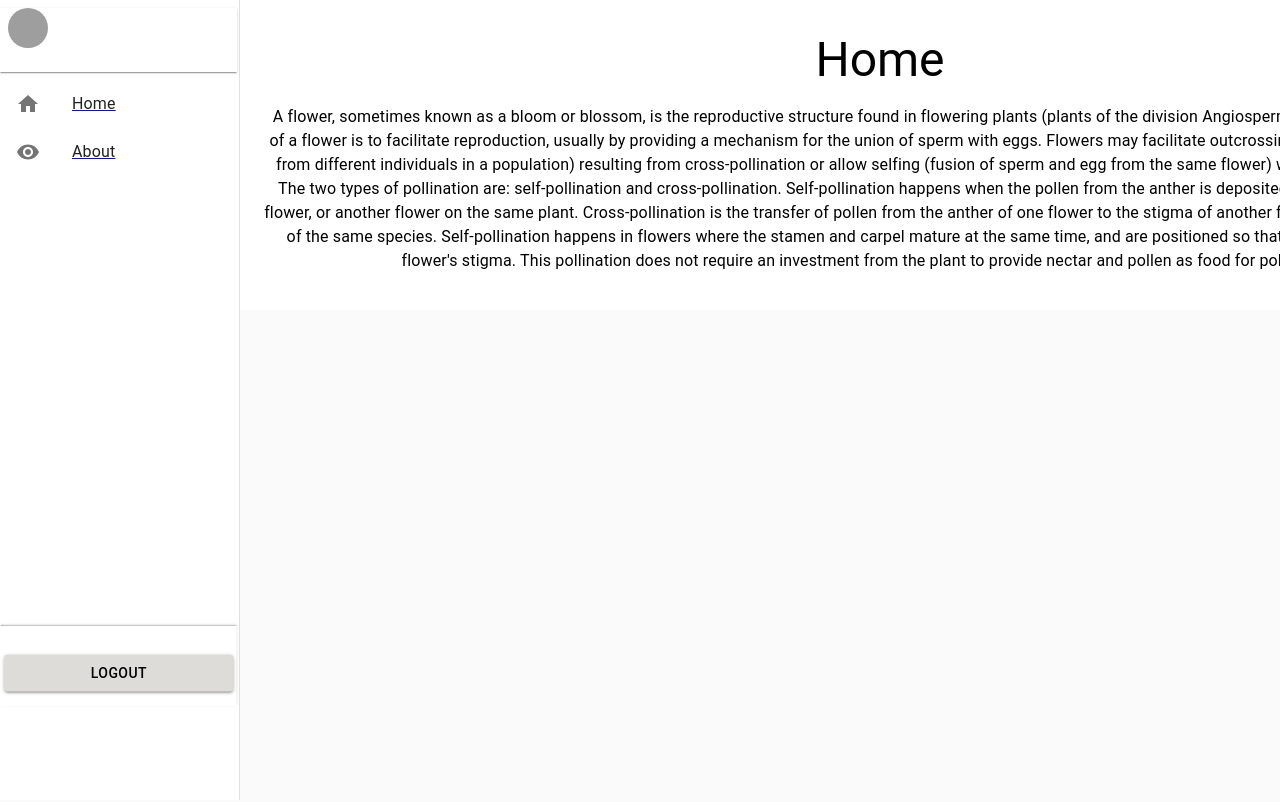
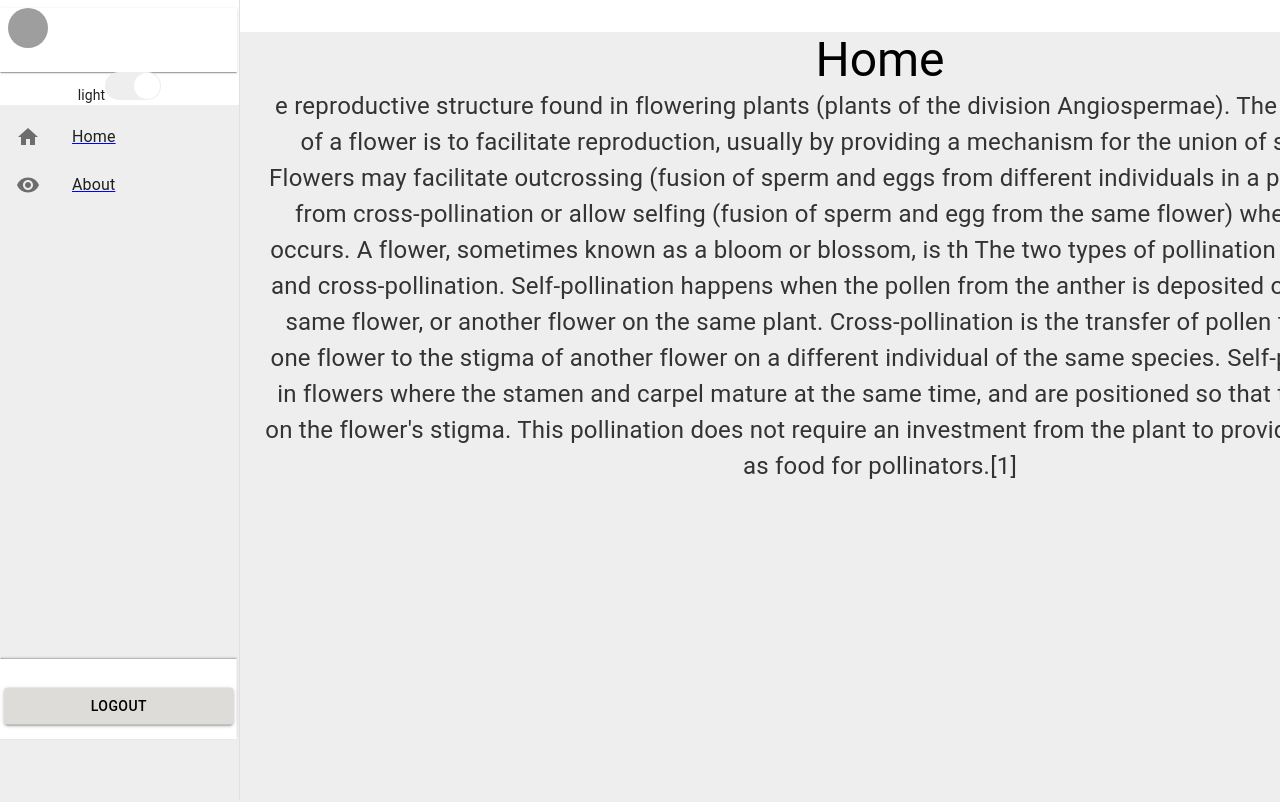
Before and after one commit to govindasamy/react_typescript, a React (Create React App) app: page / in a window 1280 px wide. Shown: the top 802 px of the page. Built offline with nearby package versions, Linux system fonts and the light colour scheme; grey boxes are pictures that could not be loaded; the HTML template or start-up script is replaced by a standard one.

Commit message:
Dark ThemePhase 2

```diff
--- a/package.json
+++ b/package.json
@@ -5,9 +5,9 @@
   "dependencies": {
     "@emotion/react": "^11.7.1",
     "@emotion/styled": "^11.6.0",
+    "@material-ui/core": "^4.12.3",
     "@mui/icons-material": "^5.3.0",
     "@mui/material": "^5.3.0",
-    "@material-ui/core": "^4.12.3",
     "@mui/styled-engine": "^5.3.0",
     "@testing-library/jest-dom": "^5.16.1",
     "@testing-library/react": "^12.1.2",
@@ -16,6 +16,7 @@
     "@types/node": "^16.11.19",
     "@types/react": "^17.0.38",
     "@types/react-dom": "^17.0.11",
+    "@types/styled-components": "^5.1.21",
     "axios": "^0.24.0",
     "firebase": "^8.3.1",
     "react": "^17.0.2",
@@ -23,9 +24,12 @@
     "react-redux": "^7.2.6",
     "react-router-dom": "^5.2.0",
     "react-scripts": "5.0.0",
+    "react-switch": "^6.0.0",
     "redux": "^4.1.2",
     "redux-logger": "^3.0.6",
     "redux-thunk": "^2.4.1",
+    "styled-components": "^5.3.3",
+    "styled-theming": "^2.2.0",
     "typescript": "^4.5.4",
     "web-vitals": "^2.1.3"
   },
--- /dev/null
+++ b/src/AppTheme.tsx
@@ -0,0 +1,7 @@
+import { CSSProperties } from "react";
+
+export interface AppTheme {
+    dark: CSSProperties;
+    light: CSSProperties;
+    common: CSSProperties;
+}
--- a/src/Component/card.tsx
+++ b/src/Component/card.tsx
@@ -6,6 +6,7 @@ import CardContent from '@mui/material/CardContent';
 import Button from '@mui/material/Button';
 import Typography from '@mui/material/Typography';
 import Check from './check';
+import SideMenu from '../Components/SideMenu'
 const bull = (
   <Box
     component="span"
@@ -19,7 +20,7 @@ export default function BasicCard() {
   return (
     <Card sx={{height:'100%',borderRadius:'0' }}>
 
-
+        {/* <SideMenu/> */}
           <Check/>
 
 
--- a/src/Component/check.tsx
+++ b/src/Component/check.tsx
@@ -6,6 +6,7 @@ import CardActions from '@mui/material/CardActions';
 import CardContent from '@mui/material/CardContent';
 import Button from '@mui/material/Button';
 import Typography from '@mui/material/Typography';
+import SideMenu from '../Components/SideMenu'
 const bull = (
     <Box
       component="span"
@@ -22,12 +23,13 @@ function check() {
       <CardContent>
 
 
-        <Login/>
+        {/* <Login/> */}
       </CardContent>
       <CardActions>
         <Button size="small">Learn More</Button>
       </CardActions>
     </Card>
+    <SideMenu/>
 
         </div>
     )
--- a/src/Components/AppMenu.tsx
+++ b/src/Components/AppMenu.tsx
@@ -1,8 +1,8 @@
-
-import React from 'react'
+import React, { useState } from "react";
 import { makeStyles, createStyles } from '@material-ui/core/styles'
-
-
+import { ThemeContext } from "../App";
+import { AppTheme } from "../AppTheme";
+import ToggleButton from '../Component/ThemeToggle'
 import Buttonss from './Button';
 import  ImageAvatars from './SideTopMenu'
 import HomeIcon from '@mui/icons-material/Home';
@@ -16,12 +16,54 @@ import {
   ListItemIcon, ListItemText,
   Container, Typography,Button
 } from "@material-ui/core";
+import { useContext } from 'react';
 
 const AppMenu: React.FC = () => {
 const classes = useStyles()
 
+const { theme } = useContext(ThemeContext);
+
+const straplineStyle: AppTheme = {
+    dark: {
+        color: '#eee',
+    },
+    light: {
+        color: '#333',
+    },
+    common: {
+        fontWeight: 400,
+        transition: 'all 1s ease',
+        fontSize: '1.5rem',
+    }
+};
+
+const themeStylet = {
+    ...(theme === 'light' ? straplineStyle.light : straplineStyle.dark),
+    ...straplineStyle.common,
+};
+const heroStyle: AppTheme = {
+  dark: {
+    backgroundColor: "#333",
+    color: "white",
+  },
+  light: {
+    backgroundColor: "#eee	",
+    color: "black",
+  },
+  common: {
+    transition: "all 1s ease",
+    height: "1400px",
+  },
+};
+
+
+const themeStyle = {
+  ...(theme === "light" ? heroStyle.light : heroStyle.dark),
+  ...heroStyle.common,
+};
+
   return (
-    <div>
+    <div  style={themeStyle}>
 
     <Router >
       <div style={{ display: 'flex' }}>
@@ -33,8 +75,8 @@ const classes = useStyles()
           classes={{ paper: classes.drawerPaper }}
         >
           <ImageAvatars/>
-
-          <List   >
+           <ToggleButton/>
+          <List  style={themeStyle}  >
             <Link to="/" className={classes.link}>
               <ListItem button>
                 <ListItemIcon>
@@ -58,25 +100,39 @@ const classes = useStyles()
        <Switch>
           <Route exact path="/"  >
             <Container>
-              <Typography variant="h3" gutterBottom>
+              <Typography style={themeStyle} variant="h3" gutterBottom>
                 Home
+                <Typography style={themeStylet} variant="body1" gutterBottom>
+                    e reproductive structure found in flowering plants (plants of the division Angiospermae).
+                    The biological function of a flower is to facilitate reproduction,
+                    usually by providing a mechanism for the union of sperm with eggs.
+                    Flowers may facilitate outcrossing (fusion of sperm and eggs from different individuals in a population) resulting from cross-pollination
+                    or allow selfing (fusion of sperm and egg from the same flower) when self-pollination occurs.
+                    A flower, sometimes known as a bloom or blossom, is th
+
+                    The two types of pollination are: self-pollination and cross-pollination.
+                    Self-pollination happens when the pollen from the anther is deposited on the stigma of the same flower,
+                    or another flower on the same plant. Cross-pollination is the transfer of pollen from the anther of one flower
+                    to the stigma of another flower on a different individual of the same species. Self-pollination happens in
+                    flowers where the stamen and carpel mature at the same time, and are positioned so that the pollen can land
+                    on the flower's stigma. This pollination does not require an investment from the plant to provide nectar
+                    and pollen as food for pollinators.[1]
+               </Typography>
               </Typography>
-              <Typography variant="body1" gutterBottom>
-              A flower, sometimes known as a bloom or blossom, is the reproductive structure found in flowering plants (plants of the division Angiospermae). The biological function of a flower is to facilitate reproduction, usually by providing a mechanism for the union of sperm with eggs. Flowers may facilitate outcrossing (fusion of sperm and eggs from different individuals in a population) resulting from cross-pollination or allow selfing (fusion of sperm and egg from the same flower) when self-pollination occurs.
 
-The two types of pollination are: self-pollination and cross-pollination. Self-pollination happens when the pollen from the anther is deposited on the stigma of the same flower, or another flower on the same plant. Cross-pollination is the transfer of pollen from the anther of one flower to the stigma of another flower on a different individual of the same species. Self-pollination happens in flowers where the stamen and carpel mature at the same time, and are positioned so that the pollen can land on the flower's stigma. This pollination does not require an investment from the plant to provide nectar and pollen as food for pollinators.[1]              </Typography>
             </Container>
           </Route>
           <Route   path="/about">
             <Container>
-              <Typography variant="h3" gutterBottom>
+              <Typography style={themeStyle} variant="h3" gutterBottom>
                 About
+                <Typography style={themeStylet} variant="body1" gutterBottom>
+                  Nature, in the broadest sense, is the natural, physical, material world or universe. "Nature" can refer to the phenomena of the physical world, and also to life in general. The study of nature is a large, if not the only, part of science. Although humans are part of nature, human activity is often understood as a separate category from other natural phenomena.[1]
+
+                 The word nature is borrowed from the Old French nature and is derived from the Latin word natura, or "essential qualities, innate disposition", and in ancient times, literally meant "birth".[2] In ancient philosophy, natura is mostly used as the Latin translation of the Greek word physis (φύσις), which originally related to the intrinsic characteristics that plants, animals, and other features of the world develop of their own accord.[3][4] The concept of nature as a whole, the physical universe, is one of several expansions of the original notion;[1] it began with certain core applications of the word φύσις by pre-Socratic philosophers (though this word had a dynamic dimension then, especially for Heraclitus), and has steadily gained currency ever since
               </Typography>
-              <Typography variant="body1" gutterBottom>
-              Nature, in the broadest sense, is the natural, physical, material world or universe. "Nature" can refer to the phenomena of the physical world, and also to life in general. The study of nature is a large, if not the only, part of science. Although humans are part of nature, human activity is often understood as a separate category from other natural phenomena.[1]
+              </Typography>
 
-The word nature is borrowed from the Old French nature and is derived from the Latin word natura, or "essential qualities, innate disposition", and in ancient times, literally meant "birth".[2] In ancient philosophy, natura is mostly used as the Latin translation of the Greek word physis (φύσις), which originally related to the intrinsic characteristics that plants, animals, and other features of the world develop of their own accord.[3][4] The concept of nature as a whole, the physical universe, is one of several expansions of the original notion;[1] it began with certain core applications of the word φύσις by pre-Socratic philosophers (though this word had a dynamic dimension then, especially for Heraclitus), and has steadily gained currency ever since
-              </Typography>
             </Container>
           </Route>
         </Switch>
@@ -105,7 +161,7 @@ const useStyles = makeStyles(theme =>
 
     appMenu: {
 
-      height:'600px',
+      height:'6px',
      },
     menuItem: {
         width:'230px',
--- a/src/Components/SideMenu.tsx
+++ b/src/Components/SideMenu.tsx
@@ -4,6 +4,7 @@ import { makeStyles } from '@material-ui/core/styles'
 import CssBaseline from '@material-ui/core/CssBaseline'
 import Drawer from '@material-ui/core/Drawer'
 import AppMenu from './AppMenu';
+
 
 import Buttonss from './Button'
 const App: React.FC = () => {
--- a/src/index.css
+++ b/src/index.css
@@ -11,3 +11,6 @@ code {
   font-family: source-code-pro, Menlo, Monaco, Consolas, 'Courier New',
     monospace;
 }
+link{
+  text-decoration: none;
+}
```
Also changed, not shown: src/Component/Nav.tsx (deleted, +0 -26 lines), src/Components/demo.tsx (renamed from src/Component/demo.tsx, +6 -5 lines), 2 other files (tests, documents, lock files or other folders).
